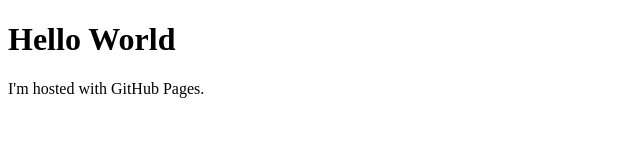
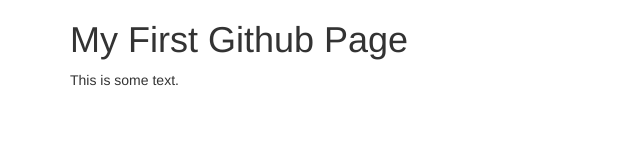
Before and after one commit to trebor1412/trebor1412.github.io, a plain HTML site: page index.html in a window 1280 px wide. Shown: the whole page, without its empty margins (0-640 px from the left). Drawn offline with nearby package versions, Linux system fonts and the light colour scheme.

Commit message:
jQuery & bootstrap reference
Add jQuery & bootstrap reference

```diff
--- a/index.html
+++ b/index.html
@@ -1,9 +1,19 @@
 <!DOCTYPE html>
 <html>
 
+<head>
+    <title>Trebor's Github Page</title>
+    <meta name="viewport" content="width=device-width, initial-scale=1">
+    <link rel="stylesheet" href="http://maxcdn.bootstrapcdn.com/bootstrap/3.3.6/css/bootstrap.min.css">
+    <script src="https://ajax.googleapis.com/ajax/libs/jquery/1.12.0/jquery.min.js"></script>
+    <script src="http://maxcdn.bootstrapcdn.com/bootstrap/3.3.6/js/bootstrap.min.js"></script>
+</head>
+
 <body>
-    <h1>Hello World</h1>
-    <p>I'm hosted with GitHub Pages.</p>
+    <div class="container">
+        <h1>My First Github Page</h1>
+        <p>This is some text.</p>
+    </div>
 </body>
 
 </html>
```
